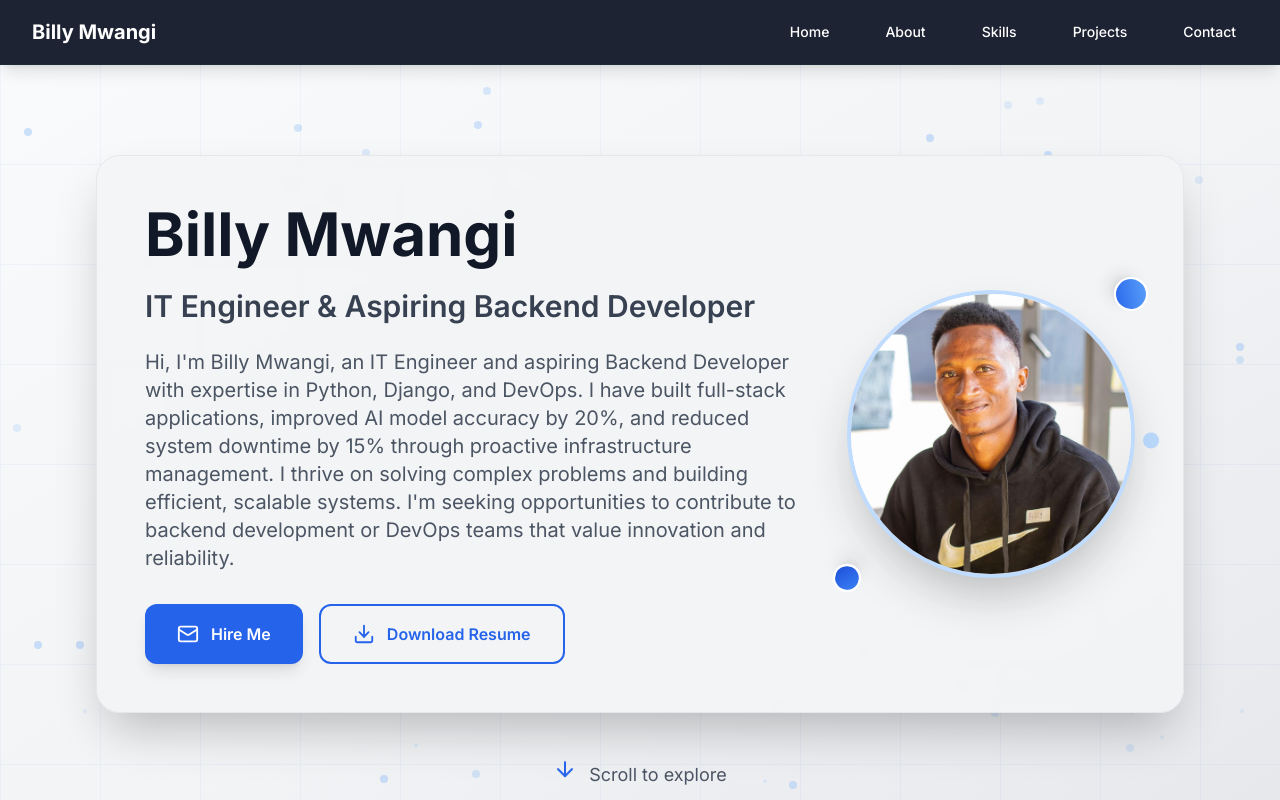
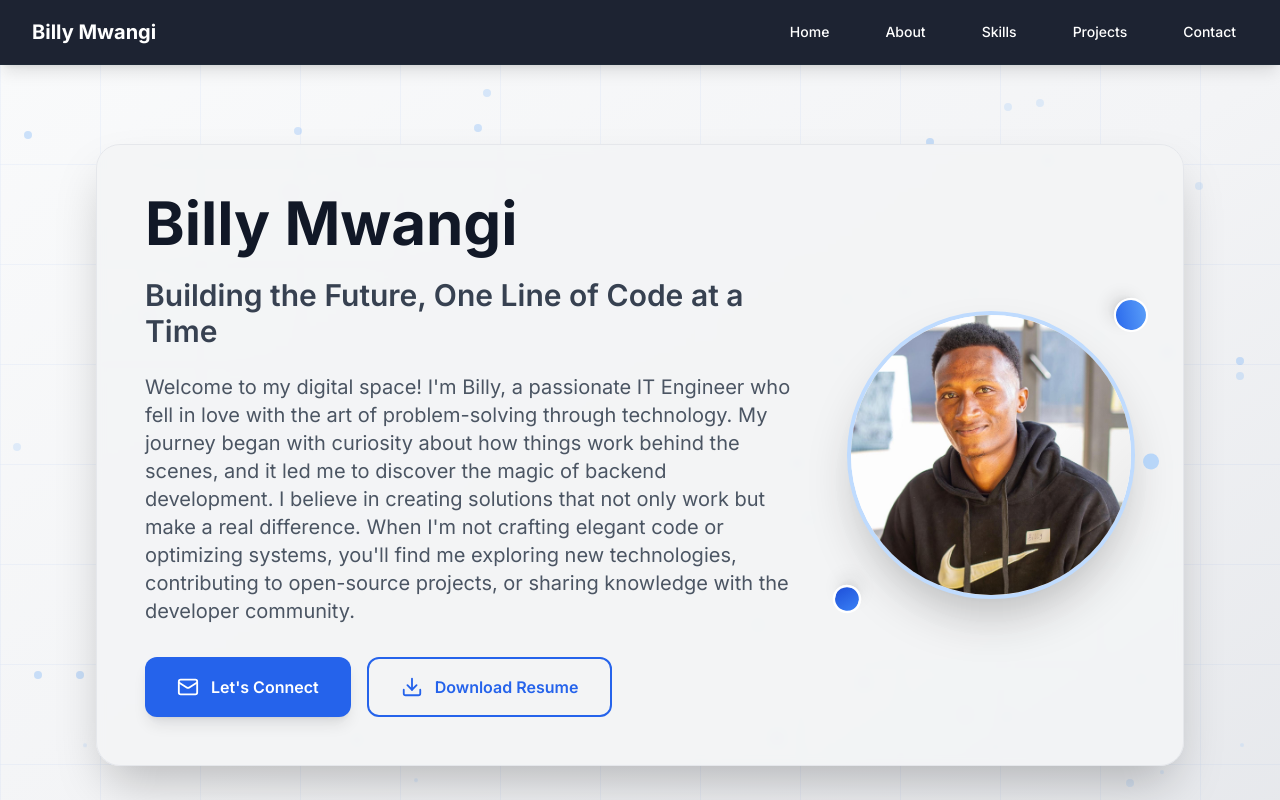
Before and after one commit to BillyMwangiDev/PORTFOLIO, a Next.js app: page / in a window 1280 px wide. Shown: the top 800 px of the page. Built offline with nearby package versions, Linux system fonts and the light colour scheme.

Commit message:
feat: rewrite hero section to be more portfolio-focused and personal

```diff
--- a/src/components/Hero.tsx
+++ b/src/components/Hero.tsx
@@ -61,7 +61,7 @@ const Hero = () => {
                   transition={{ duration: 0.8, delay: 0.8 }}
                   className="text-xl md:text-2xl lg:text-3xl font-semibold text-gray-700 mb-6"
                 >
-                  IT Engineer & Aspiring Backend Developer
+                  Building the Future, One Line of Code at a Time
                 </motion.h2>
 
                 <motion.p
@@ -70,10 +70,10 @@ const Hero = () => {
                   transition={{ duration: 0.8, delay: 1.0 }}
                   className="text-lg md:text-xl text-gray-600 leading-relaxed mb-8"
                 >
-                  Hi, I&apos;m Billy Mwangi, an IT Engineer and aspiring Backend Developer with expertise in Python, Django, and DevOps.
-                  I have built full-stack applications, improved AI model accuracy by 20%, and reduced system downtime by 15% through
-                  proactive infrastructure management. I thrive on solving complex problems and building efficient, scalable systems.
-                  I&apos;m seeking opportunities to contribute to backend development or DevOps teams that value innovation and reliability.
+                  Welcome to my digital space! I&apos;m Billy, a passionate IT Engineer who fell in love with the art of problem-solving through technology.
+                  My journey began with curiosity about how things work behind the scenes, and it led me to discover the magic of backend development.
+                  I believe in creating solutions that not only work but make a real difference. When I&apos;m not crafting elegant code or optimizing systems,
+                  you&apos;ll find me exploring new technologies, contributing to open-source projects, or sharing knowledge with the developer community.
                 </motion.p>
 
                 <motion.div
@@ -89,7 +89,7 @@ const Hero = () => {
                     className="inline-flex items-center justify-center px-8 py-4 bg-blue-600 hover:bg-blue-700 text-white font-semibold rounded-xl transition-colors duration-200 shadow-lg hover:shadow-xl cursor-pointer"
                   >
                     <Mail className="mr-3" size={22} />
-                    Hire Me
+                    Let&apos;s Connect
                   </motion.button>
                   <motion.button
                     whileHover={{ scale: 1.05 }}
```
